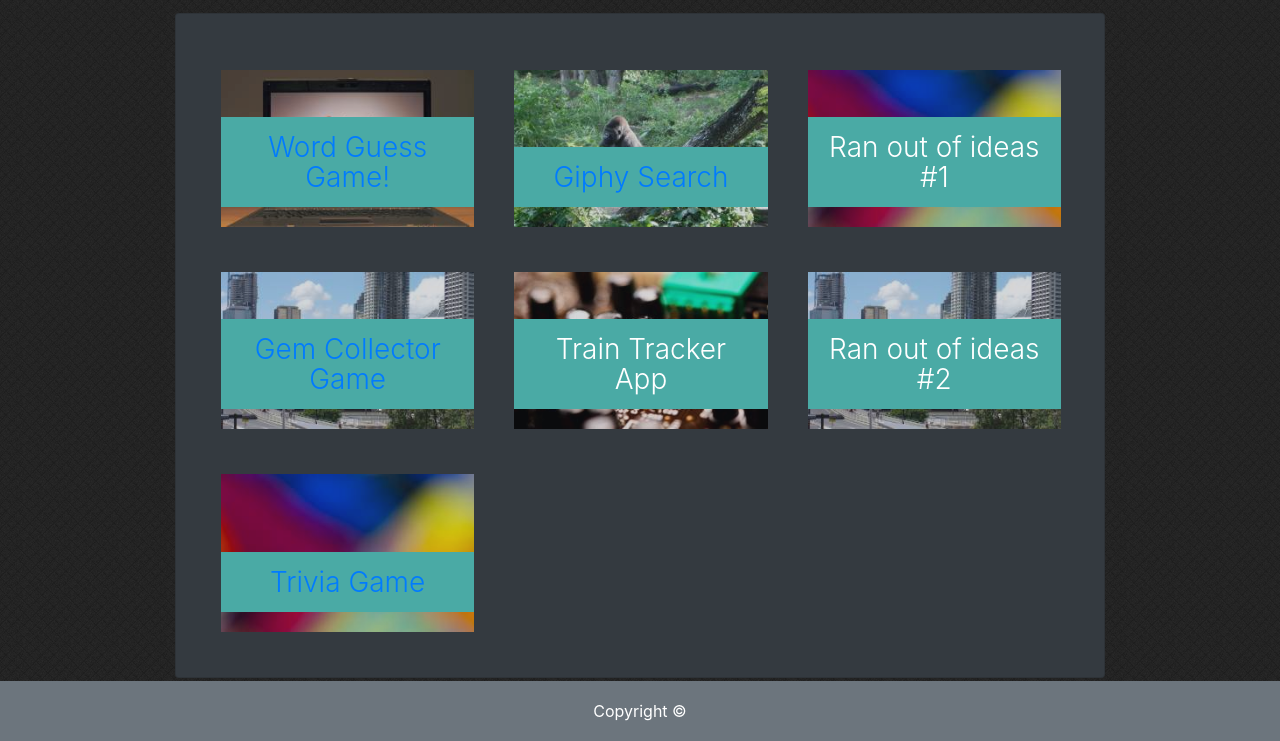
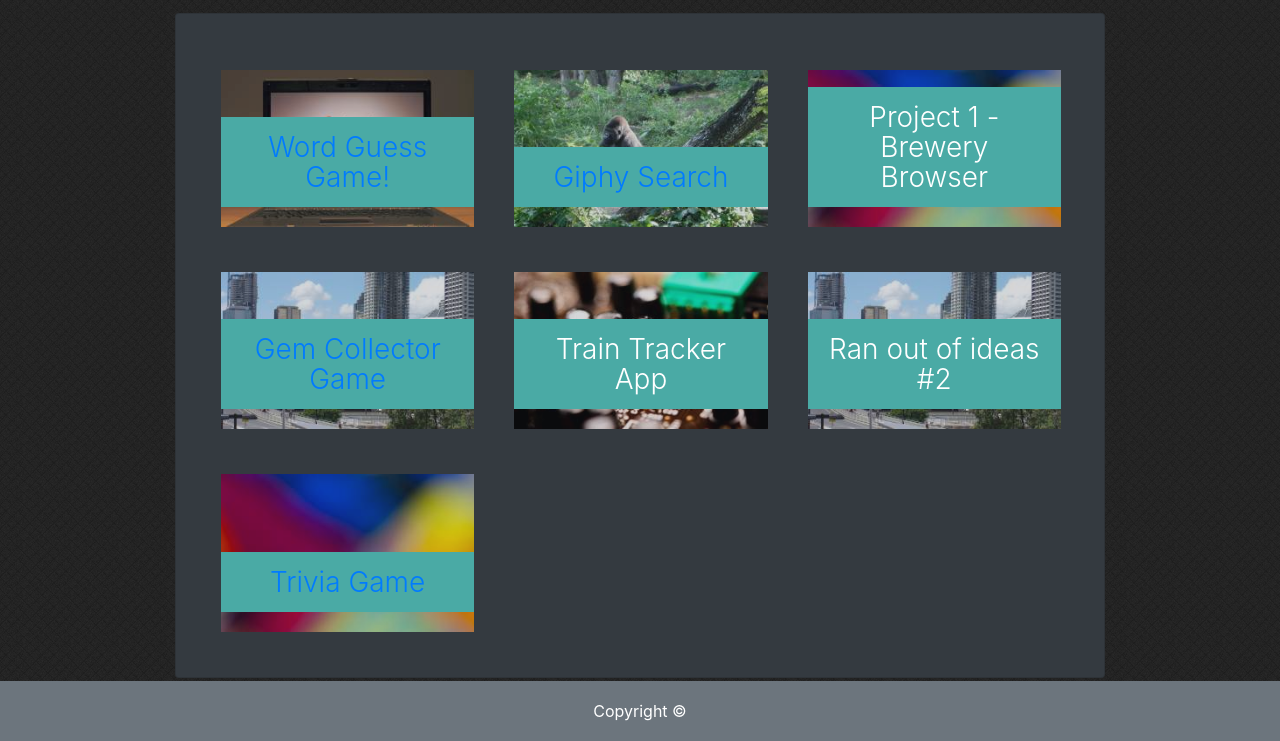
Before and after one commit to freshmangoes/Bootstrap-Portfolio, a plain HTML site: page portfolio.html in a window 1280 px wide. Shown: the part 59-800 px from the top of the page. Drawn offline with nearby package versions, Linux system fonts and the light colour scheme.

Commit message:
Adds project-1

```diff
--- a/portfolio.html
+++ b/portfolio.html
@@ -112,7 +112,11 @@
                 <div class="row">
                   <div class="work">
                     <img src="assets/images/img/3.jpg" alt="">
-                    <h3>Ran out of ideas #1</h3>
+                    <a href="https://freshmangoes.github.io/project-1/" class="">
+                      <h3>
+                        Project 1 - Brewery Browser
+                      </h3>
+                    </a>
                   </div>
                 </div>
 
```
